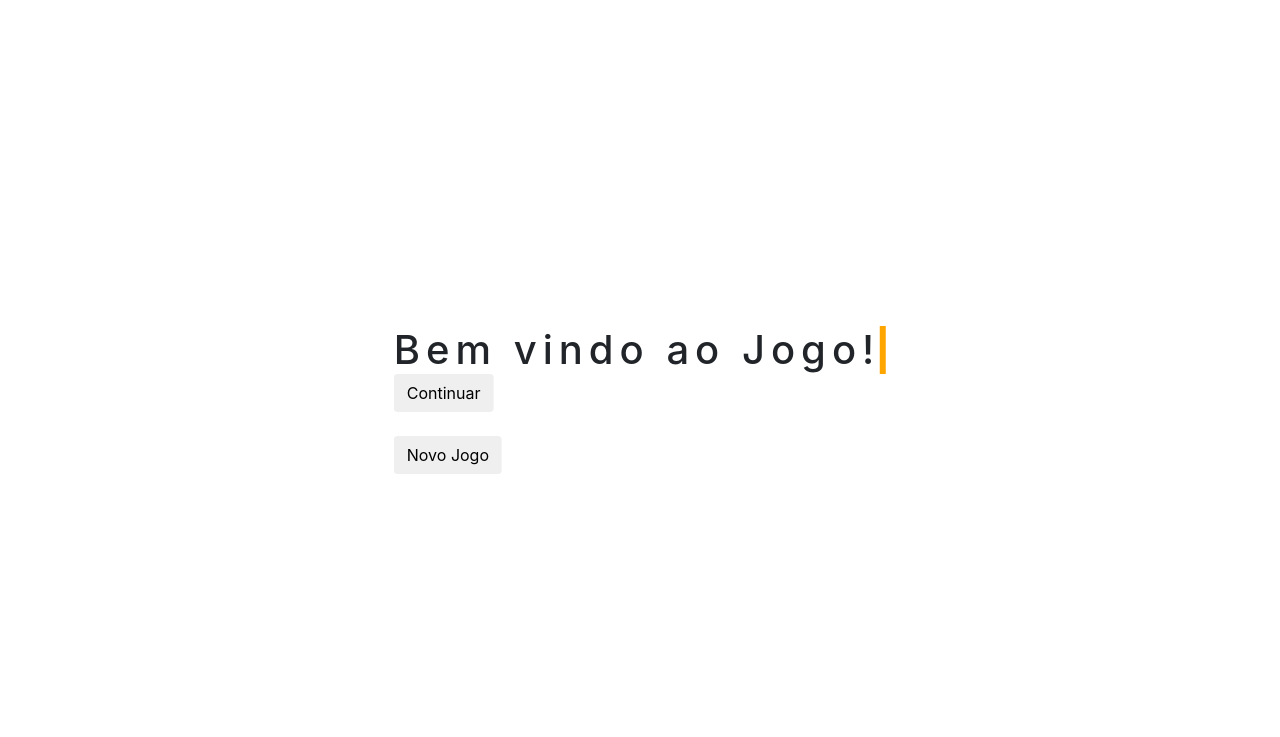
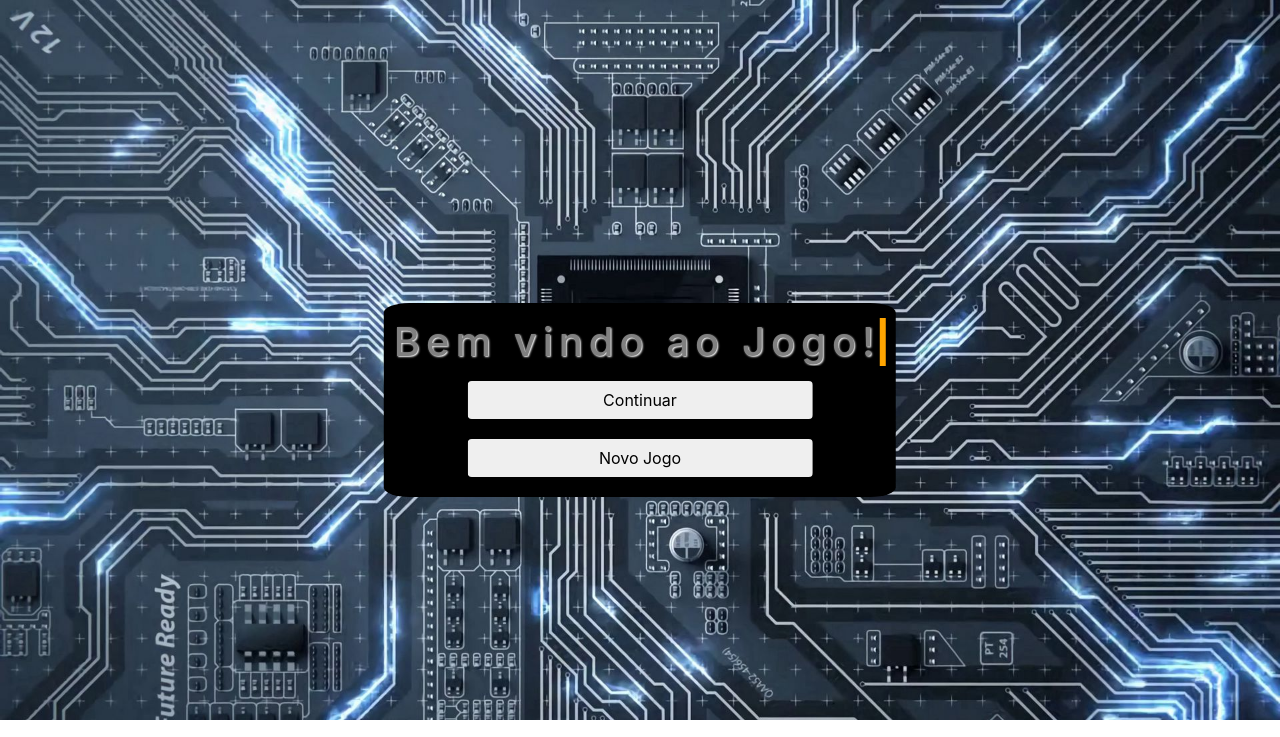
Before and after one commit to LucasdoPradoTozzi/gamesofatec, a PHP site: page / in a window 1280 px wide. Shown: the top 737 px of the page. Run offline with PHP 8.4, Linux system fonts and the light colour scheme.

Commit message:
refactoring some code, making a less visible poor index

```diff
--- a/css/stylesIndex.css
+++ b/css/stylesIndex.css
@@ -1,12 +1,14 @@
 body{
-    display: flex;
-    justify-content: center;
-    align-content: center;
+  background-image: url("../imgs/indexBackground2.jpg");
+  background-size: cover;
+  background-repeat: no-repeat;
 }
+
 #start_game {
     display: flex;
     justify-content: center;
     align-content: center;
+    align-items: center;
     position: absolute;
     top: 50%;
     left: 50%;
@@ -20,6 +22,8 @@ flex: 1 !important;
 }
 
 .typewriter {
+    text-shadow: 1px 1px 2px white;
+    color: gray;
     overflow: hidden; /* Ensures the content is not revealed until the animation */
     border-right: .15em solid orange; /* The typwriter cursor */
     white-space: nowrap; /* Keeps the content on a single line */
@@ -41,3 +45,27 @@ flex: 1 !important;
     from, to { border-color: transparent }
     50% { border-color: orange; }
   }
+
+  .styling-button {
+    border-radius: 10px;
+    box-shadow: 0 3px 8px rgba(0, 0, 0, 0.2);
+    width: 70%;
+    justify-content: center;
+    padding: 10px;
+    margin: 10px;
+  }
+  .styling-button:hover {
+    background-color: #333;
+    color: #fff;
+  }
+
+  #start_buttons{
+    background-color: black !important;
+    border-radius: 5%;
+    padding: 10px;
+    display: grid;
+    grid-template-rows: repeat(3, 1fr);
+    justify-content: center;
+    justify-items: center;
+    align-items: center;
+  }
--- a/css/stylesSecondRoom.css
+++ b/css/stylesSecondRoom.css
@@ -15,10 +15,6 @@ body {
   grid-template-columns: repeat(10, 1fr);
   height: 100%;
   width: 100%;
-}
-
-#game_div > div {
-  outline: 1px solid blue;
 }
 
 #pc_monitor {
--- a/index.php
+++ b/index.php
@@ -10,12 +10,11 @@
 
 <body>
     <div id="start_game">
-        <form action="#">
+        <div id="start_buttons">
             <h1 class="typewriter">Bem vindo ao Jogo!</h1>
-            <button type="button" class="btn" id="button_continue">Continuar</button>
-            <br>
-            <button type="button" class="btn" id="button_new_game">Novo Jogo</button>
-        </form>
+            <button type="button" class="btn styling-button" id="button_continue">Continuar</button>
+            <button type="button" class="btn styling-button" id="button_new_game">Novo Jogo</button>
+        </div>
     </div>
 
     <script src="https://code.jquery.com/jquery-3.6.3.min.js"></script>
```
Also changed, not shown: secondRoom.php (+18 -15 lines), imgs/indexBackground2.jpg (added).
